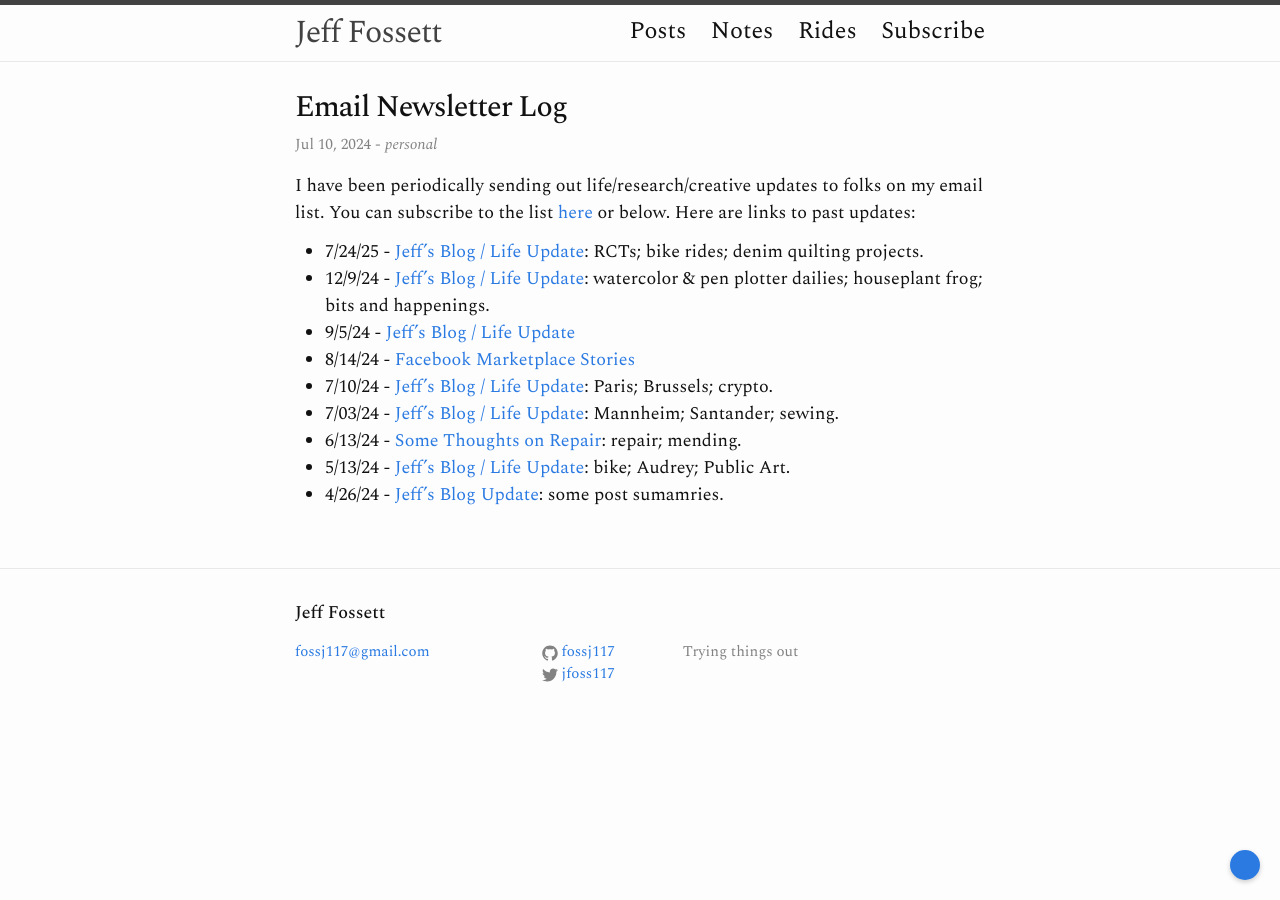
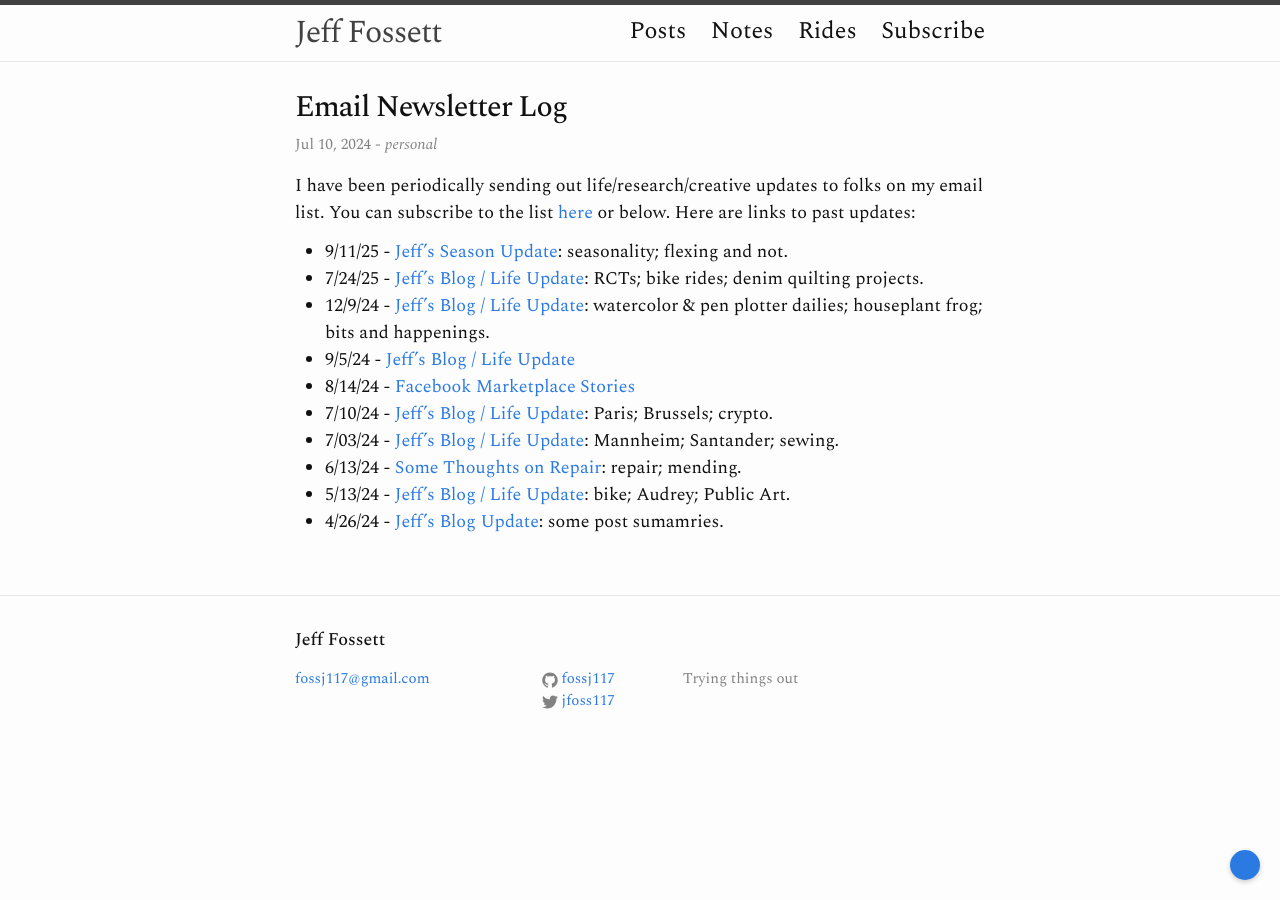
Before and after one commit to Fossj117/fossj117.github.io, a Jekyll site: the page built from _posts/2024-07-10-newsletter-db.md, in a window 1280 px wide. Built offline with Jekyll 4.4.1, drawn with Linux system fonts in a browser that asks for light colours.

Commit message:
season update

```diff
--- a/_posts/2024-07-10-newsletter-db.md
+++ b/_posts/2024-07-10-newsletter-db.md
@@ -10,7 +10,7 @@ tag: ["personal"]
 
 I have been periodically sending out life/research/creative updates to folks on my email list. You can subscribe to the list [here](https://jeffreyfossett.com/subscribe/) or below. Here are links to past updates:
 
-
+* 9/11/25 - [Jeff's Season Update](https://us22.campaign-archive.com/?u=8f1642304d50d1f9684f84baf&id=1db681ad45): seasonality; flexing and not.
 * 7/24/25 - [Jeff's Blog / Life Update](https://us22.campaign-archive.com/?u=8f1642304d50d1f9684f84baf&id=45b3652103): RCTs; bike rides; denim quilting projects.
 * 12/9/24 - [Jeff's Blog / Life Update](https://us22.campaign-archive.com/?u=8f1642304d50d1f9684f84baf&id=e9ee9e8718): watercolor & pen plotter dailies; houseplant frog; bits and happenings.
 * 9/5/24 - [Jeff's Blog / Life Update](https://us22.campaign-archive.com/?u=8f1642304d50d1f9684f84baf&id=159df2ad57)
```
